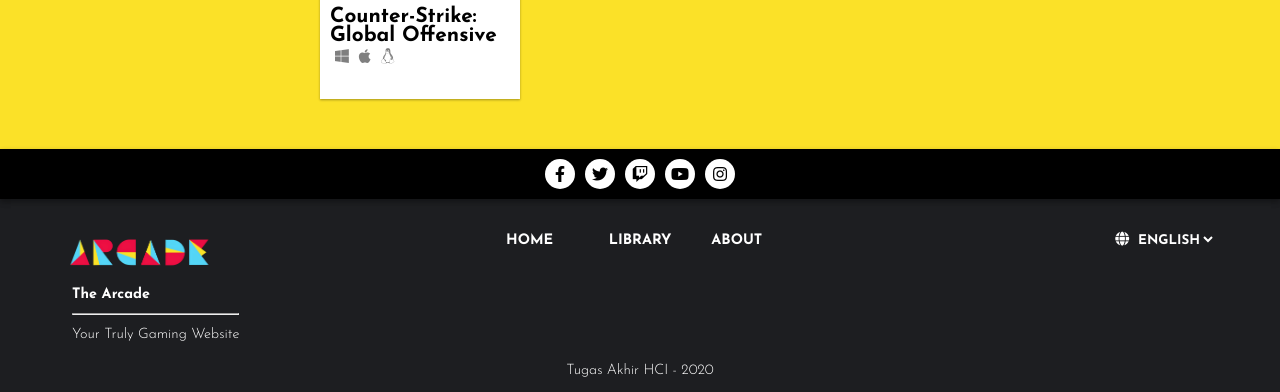
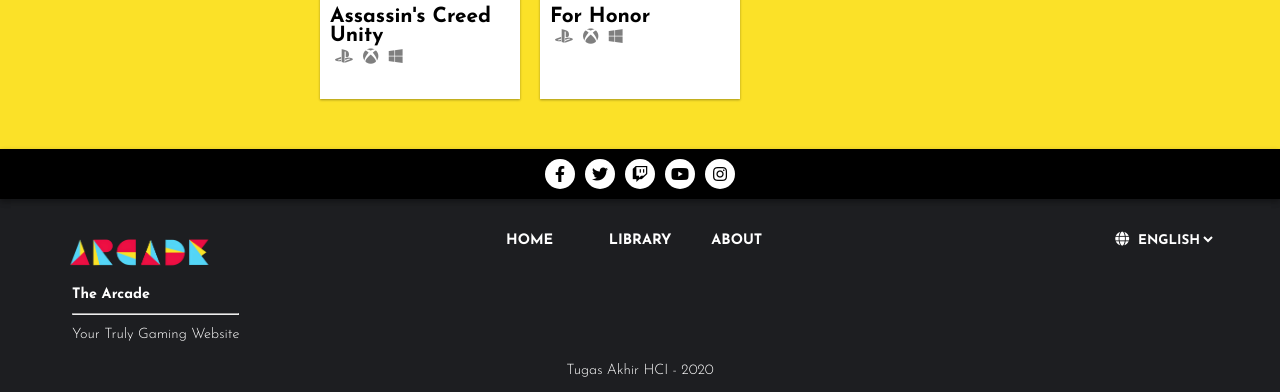
Before and after one commit to MatthewCAlbert/hci_finalproject, a PHP site: page /library.php in a window 1280 px wide. Shown: the part 995-1387 px from the top of the page. Run offline with PHP 8.4, Linux system fonts and the light colour scheme.

Commit message:
update 3.5 fix

```diff
--- a/about.php
+++ b/about.php
@@ -15,7 +15,8 @@
             <h2>Features</h2>
             <ul class="normal">
                 <li>Game Library Info</li>
-                <li>Responsive Layout</li>
+                <li>Responsive Layout (Mobile and Desktop Friendly)</li>
+                <li>Responsive Navigation (Mobile and Desktop)</li>
                 <li>Full width carousel</li>
                 <li>Page loader</li>
             </ul>
@@ -40,6 +41,7 @@
             <ul class="normal">
                 <li><a class="nlink" href="https://www.ubisoft.com/en-gb/">https://www.ubisoft.com/en-gb/</a></li>
                 <li><a href="https://codepen.io/rhulkashyap/pen/ONVPXb" class="nlink">Ripple Loading Effect</a></li>
+                <li><a href="https://dribbble.com/shots/4342121-Arcade-Logo-Animation" class="nlink">Logo Source</a></li>
             </ul>
         </section>
     </div>
--- a/css/app.css
+++ b/css/app.css
@@ -1007,6 +1007,10 @@
   text-align: justify;
 }
 
+article.post .p-title {
+  text-align: left;
+}
+
 article.post div.platform-container {
   display: -webkit-box;
   display: -ms-flexbox;
--- a/css/app.scss
+++ b/css/app.scss
@@ -593,6 +593,9 @@
 
 article.post{
   text-align: justify;
+  .p-title{
+    text-align: left;
+  }
   div.platform-container{
     display: flex;
     padding: 10px 0;
--- a/library.php
+++ b/library.php
@@ -60,12 +60,20 @@
                         <div class="desc"><i class="fab fa-windows"></i><i class="fab fa-apple"></i><i class="fab fa-linux"></i></div>
                     </div>
                 </a>
-                <a class="item">
-                    <div class="img" style="background-image:url('img/games/csgo/cscover.jpg');"></div>
+                <a href="games/ac-unity.html" class="item">
+                    <div class="img" style="background-image:url('img/games/acu/acu-cover.jpg');"></div>
                     <div class="ctx">
-                        <div class="title">Counter-Strike: Global Offensive</div>
+                        <div class="title">Assassin's Creed Unity</div>
                         <div class="genre"></div>
-                        <div class="desc"><i class="fab fa-windows"></i><i class="fab fa-apple"></i><i class="fab fa-linux"></i></div>
+                        <div class="desc"><i class="fab fa-playstation"></i><i class="fab fa-xbox"></i><i class="fab fa-windows"></i></div>
+                    </div>
+                </a>
+                <a href="games/for-honor.html" class="item">
+                    <div class="img" style="background-image:url('img/games/forhonor/forhonor-cover.jpg');"></div>
+                    <div class="ctx">
+                        <div class="title">For Honor</div>
+                        <div class="genre"></div>
+                        <div class="desc"><i class="fab fa-playstation"></i><i class="fab fa-xbox"></i><i class="fab fa-windows"></i></div>
                     </div>
                 </a>
             </div>
```
Also changed, not shown: 1 other file.
